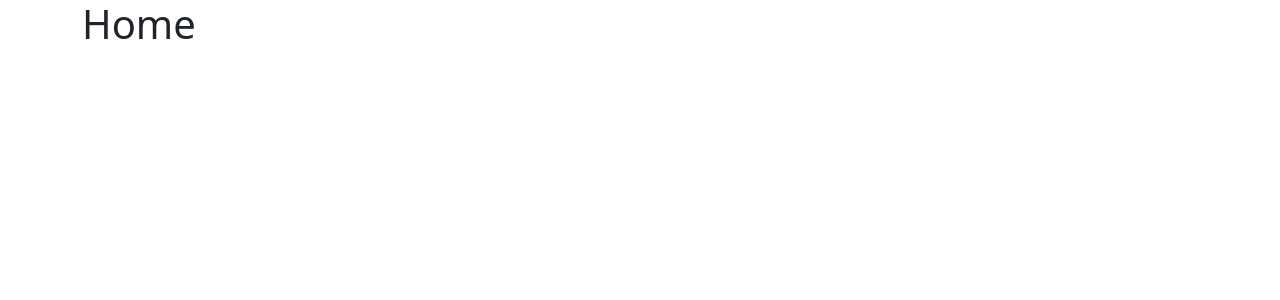
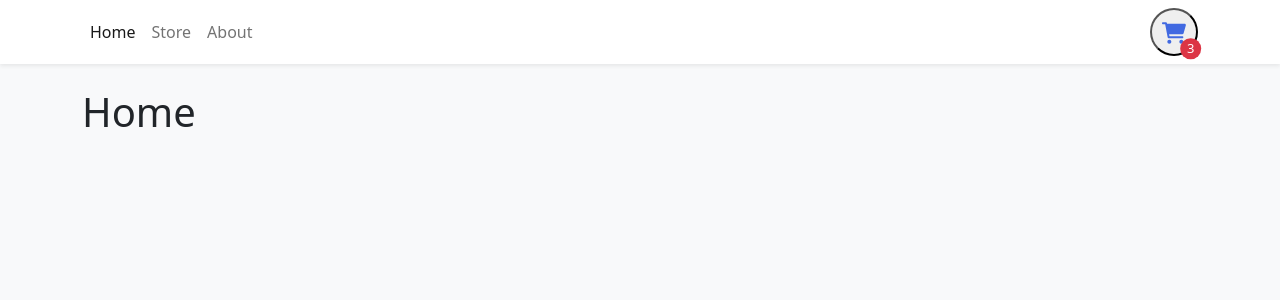
Before and after one commit to Simulaemanuele/shopping-cart-reactTS, a React (Vite) app: page / in a window 1280 px wide. Shown: the top 300 px of the page. Built offline with nearby package versions, Linux system fonts and the light colour scheme.

Commit message:
feat: nav component added

```diff
--- a/index.html
+++ b/index.html
@@ -6,7 +6,7 @@
     <meta name="viewport" content="width=device-width, initial-scale=1.0" />
     <title>Vite + React + TS</title>
   </head>
-  <body>
+  <body class="bg-light">
     <div id="root"></div>
     <script type="module" src="/src/main.tsx"></script>
   </body>
--- a/src/App.tsx
+++ b/src/App.tsx
@@ -3,16 +3,20 @@
 import { Home } from "./pages/Home";
 import { Store } from "./pages/Store";
 import { About } from "./pages/About";
+import { Navabar } from "./components/Navbar";
 
 function App() {
   return (
-    <Container>
+    <>
+      <Navabar />
+      <Container className="mb-4">
         <Routes>
           <Route path="/" element={<Home />} />
           <Route path="/store" element={<Store />} />
           <Route path="/about" element={<About />} />
         </Routes>
       </Container>
+    </>
   );
 }
 
--- /dev/null
+++ b/src/components/Navbar.tsx
@@ -0,0 +1,51 @@
+import { Container, Nav, Navbar as NavbarBs } from "react-bootstrap";
+import { NavLink } from "react-router-dom";
+
+export const Navabar = () => {
+  return (
+    <NavbarBs sticky="top" className="bg-white shadow-sm mb-4">
+      <Container>
+        <Nav className="me-auto">
+          <Nav.Link to="/" as={NavLink}>
+            Home
+          </Nav.Link>
+          <Nav.Link to="/store" as={NavLink}>
+            Store
+          </Nav.Link>
+          <Nav.Link to="/about" as={NavLink}>
+            About
+          </Nav.Link>
+        </Nav>
+        <button
+          style={{ width: "3rem", height: "3rem", position: "relative" }}
+          className="rounded-circle"
+        >
+          <svg
+            xmlns="http://www.w3.org/2000/svg"
+            viewBox="0 0 576 512"
+            fill="royalblue"
+            width="1.5rem"
+            height="1.5rem"
+          >
+            <path d="M96 0C107.5 0 117.4 8.19 119.6 19.51L121.1 32H541.8C562.1 32 578.3 52.25 572.6 72.66L518.6 264.7C514.7 278.5 502.1 288 487.8 288H170.7L179.9 336H488C501.3 336 512 346.7 512 360C512 373.3 501.3 384 488 384H159.1C148.5 384 138.6 375.8 136.4 364.5L76.14 48H24C10.75 48 0 37.25 0 24C0 10.75 10.75 0 24 0H96zM128 464C128 437.5 149.5 416 176 416C202.5 416 224 437.5 224 464C224 490.5 202.5 512 176 512C149.5 512 128 490.5 128 464zM512 464C512 490.5 490.5 512 464 512C437.5 512 416 490.5 416 464C416 437.5 437.5 416 464 416C490.5 416 512 437.5 512 464z" />
+          </svg>
+          <div
+            className="rounded-circle bg-danger d-flex justify-content-center align-items-center"
+            style={{
+              color: "white",
+              width: "1.3rem",
+              height: "1.3rem",
+              position: "absolute",
+              bottom: 0,
+              right: 0,
+              transform: "translate(25%, 25%)",
+              fontSize: "small",
+            }}
+          >
+            3
+          </div>
+        </button>
+      </Container>
+    </NavbarBs>
+  );
+};
```
Lines whose indentation alone changed are shown as unchanged.
